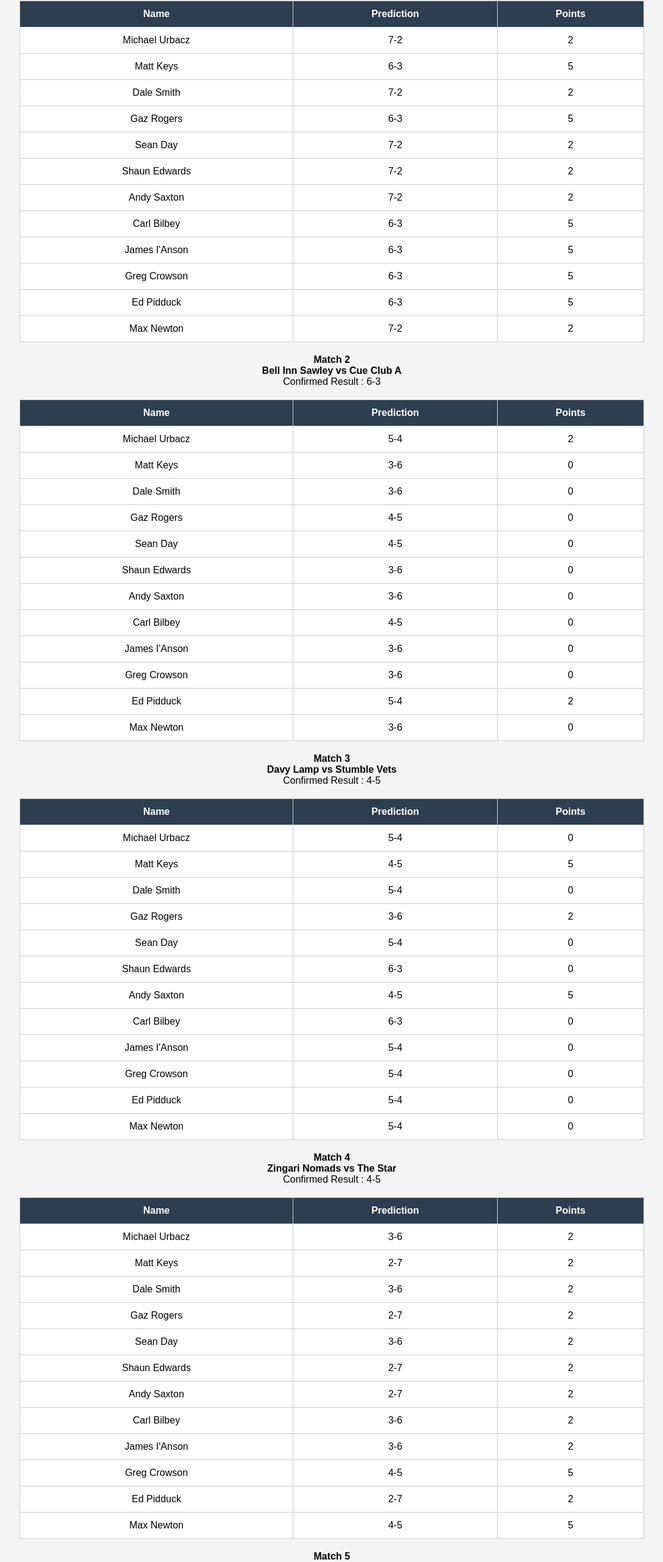
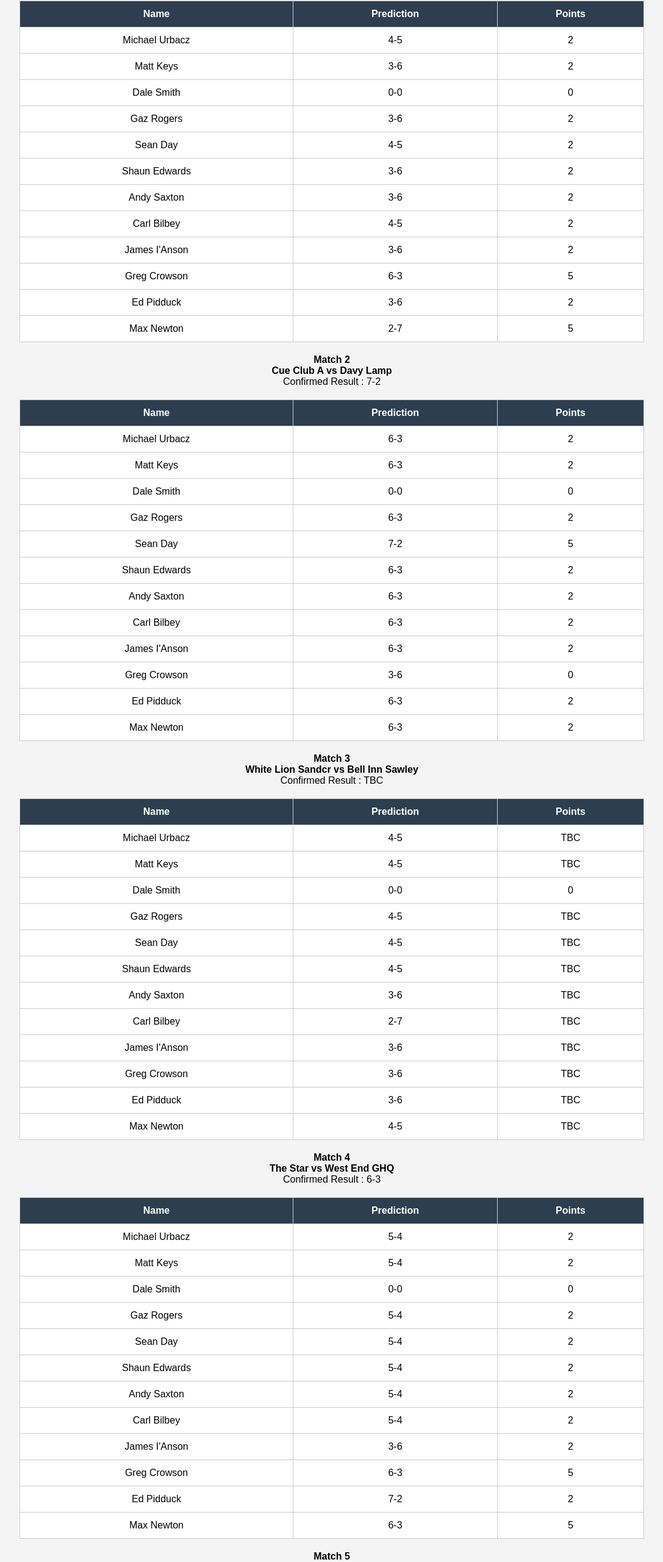
Before and after one commit to starpool2025/super-five-results, a plain HTML site: page index.html in a window 1280 px wide. Shown: the part 225-2786 px from the top of the page at 61% size, without its empty margins (96-1183 px from the left). Drawn offline with Linux system fonts and the light colour scheme.

Commit message:
Update index.html

```diff
--- a/index.html
+++ b/index.html
@@ -59,7 +59,7 @@
 <body>
 
 <header>
-    <h1>Super 5 Results Match Week 6</h1>
+    <h1>Super 5 Results Match Week 7</h1>
 </header>
 
 <section>
@@ -71,8 +71,8 @@
 
 <section>
     <div class="sub-header"><strong>Match 1</strong></div>
-    <div class="sub-header"><strong>West End GHQ vs White Lion Sndcr</strong></div>
-    <div class="sub-header">Confirmed Result : 6-3</div>
+    <div class="sub-header"><strong>Stumble Vets vs Curzon PH</strong></div>
+    <div class="sub-header">Confirmed Result : 2-7</div>
 </section>
 
     <section>
@@ -87,48 +87,48 @@
         <tbody>
             <tr>
                 <td>Michael Urbacz</td>
-                <td>7-2</td>
+                <td>4-5</td>
                 <td>2</td>
             </tr>
             <tr>
                 <td>Matt Keys</td>
-                <td>6-3</td>
-                <td>5</td>
+                <td>3-6</td>
+                <td>2</td>
             </tr>
             <tr>
                 <td>Dale Smith</td>
-                <td>7-2</td>
+                <td>0-0</td>
+                <td>0</td>
+            </tr>
+            <tr>
+                <td>Gaz Rogers</td>
+                <td>3-6</td>
                 <td>2</td>
             </tr>
             <tr>
-                <td>Gaz Rogers</td>
-                <td>6-3</td>
-                <td>5</td>
-            </tr>
-            <tr>
                 <td>Sean Day</td>
-                <td>7-2</td>
+                <td>4-5</td>
                 <td>2</td>
             </tr>
             <tr>
                 <td>Shaun Edwards</td>
-                <td>7-2</td>
+                <td>3-6</td>
                 <td>2</td>
             </tr>
             <tr>
                 <td>Andy Saxton</td>
-                <td>7-2</td>
+                <td>3-6</td>
                 <td>2</td>
             </tr>
             <tr>
                 <td>Carl Bilbey</td>
-                <td>6-3</td>
-                <td>5</td>
+                <td>4-5</td>
+                <td>2</td>
             </tr>
             <tr>
                 <td>James I'Anson</td>
-                <td>6-3</td>
-                <td>5</td>
+                <td>3-6</td>
+                <td>2</td>
             </tr>
             <tr>
                 <td>Greg Crowson</td>
@@ -137,13 +137,13 @@
             </tr>
             <tr>
                 <td>Ed Pidduck</td>
-                <td>6-3</td>
-                <td>5</td>
+                <td>3-6</td>
+                <td>2</td>
             </tr>
             <tr>
                 <td>Max Newton</td>
-                <td>7-2</td>
-                <td>2</td>
+                <td>2-7</td>
+                <td>5</td>
             </tr>
             </tbody>
     </table>
@@ -151,7 +151,167 @@
 
     <section>
     <div class="sub-header"><strong>Match 2</strong></div>
-    <div class="sub-header"><strong>Bell Inn Sawley vs Cue Club A</strong></div>
+    <div class="sub-header"><strong>Cue Club A vs Davy Lamp</strong></div>
+    <div class="sub-header">Confirmed Result : 7-2</div>
+</section>
+
+    <section>
+    <table>
+        <thead>
+            <tr>
+                <th>Name</th>
+                <th>Prediction</th>
+                <th>Points</th>
+            </tr>
+        </thead>
+        <tbody>
+            <tr>
+                <td>Michael Urbacz</td>
+                <td>6-3</td>
+                <td>2</td>
+            </tr>
+            <tr>
+                <td>Matt Keys</td>
+                <td>6-3</td>
+                <td>2</td>
+            </tr>
+            <tr>
+                <td>Dale Smith</td>
+                <td>0-0</td>
+                <td>0</td>
+            </tr>
+            <tr>
+                <td>Gaz Rogers</td>
+                <td>6-3</td>
+                <td>2</td>
+            </tr>
+            <tr>
+                <td>Sean Day</td>
+                <td>7-2</td>
+                <td>5</td>
+            </tr>
+            <tr>
+                <td>Shaun Edwards</td>
+                <td>6-3</td>
+                <td>2</td>
+            </tr>
+            <tr>
+                <td>Andy Saxton</td>
+                <td>6-3</td>
+                <td>2</td>
+            </tr>
+            <tr>
+                <td>Carl Bilbey</td>
+                <td>6-3</td>
+                <td>2</td>
+            </tr>
+            <tr>
+                <td>James I'Anson</td>
+                <td>6-3</td>
+                <td>2</td>
+            </tr>
+            <tr>
+                <td>Greg Crowson</td>
+                <td>3-6</td>
+                <td>0</td>
+            </tr>
+            <tr>
+                <td>Ed Pidduck</td>
+                <td>6-3</td>
+                <td>2</td>
+            </tr>
+            <tr>
+                <td>Max Newton</td>
+                <td>6-3</td>
+                <td>2</td>
+            </tr>
+            </tbody>
+    </table>
+</section>
+
+<section>
+    <div class="sub-header"><strong>Match 3</strong></div>
+    <div class="sub-header"><strong>White Lion Sandcr vs Bell Inn Sawley</strong></div>
+    <div class="sub-header">Confirmed Result : TBC</div>
+</section>
+
+    <section>
+    <table>
+        <thead>
+            <tr>
+                <th>Name</th>
+                <th>Prediction</th>
+                <th>Points</th>
+            </tr>
+        </thead>
+        <tbody>
+            <tr>
+                <td>Michael Urbacz</td>
+                <td>4-5</td>
+                <td>TBC</td>
+            </tr>
+            <tr>
+                <td>Matt Keys</td>
+                <td>4-5</td>
+                <td>TBC</td>
+            </tr>
+            <tr>
+                <td>Dale Smith</td>
+                <td>0-0</td>
+                <td>0</td>
+            </tr>
+            <tr>
+                <td>Gaz Rogers</td>
+                <td>4-5</td>
+                <td>TBC</td>
+            </tr>
+            <tr>
+                <td>Sean Day</td>
+                <td>4-5</td>
+                <td>TBC</td>
+            </tr>
+            <tr>
+                <td>Shaun Edwards</td>
+                <td>4-5</td>
+                <td>TBC</td>
+            </tr>
+            <tr>
+                <td>Andy Saxton</td>
+                <td>3-6</td>
+                <td>TBC</td>
+            </tr>
+            <tr>
+                <td>Carl Bilbey</td>
+                <td>2-7</td>
+                <td>TBC</td>
+            </tr>
+            <tr>
+                <td>James I'Anson</td>
+                <td>3-6</td>
+                <td>TBC</td>
+            </tr>
+            <tr>
+                <td>Greg Crowson</td>
+                <td>3-6</td>
+                <td>TBC</td>
+            </tr>
+            <tr>
+                <td>Ed Pidduck</td>
+                <td>3-6</td>
+                <td>TBC</td>
+            </tr>
+            <tr>
+                <td>Max Newton</td>
+                <td>4-5</td>
+                <td>TBC</td>
+            </tr>
+            </tbody>
+    </table>
+</section>
+
+<section>
+    <div class="sub-header"><strong>Match 4</strong></div>
+    <div class="sub-header"><strong>The Star vs West End GHQ</strong></div>
     <div class="sub-header">Confirmed Result : 6-3</div>
 </section>
 
@@ -172,67 +332,68 @@
             </tr>
             <tr>
                 <td>Matt Keys</td>
-                <td>3-6</td>
-                <td>0</td>
+                <td>5-4</td>
+                <td>2</td>
             </tr>
             <tr>
                 <td>Dale Smith</td>
-                <td>3-6</td>
+                <td>0-0</td>
                 <td>0</td>
             </tr>
             <tr>
                 <td>Gaz Rogers</td>
-                <td>4-5</td>
-                <td>0</td>
+                <td>5-4</td>
+                <td>2</td>
             </tr>
             <tr>
                 <td>Sean Day</td>
-                <td>4-5</td>
-                <td>0</td>
+                <td>5-4</td>
+                <td>2</td>
             </tr>
             <tr>
                 <td>Shaun Edwards</td>
-                <td>3-6</td>
-                <td>0</td>
+                <td>5-4</td>
+                <td>2</td>
             </tr>
             <tr>
                 <td>Andy Saxton</td>
-                <td>3-6</td>
-                <td>0</td>
+                <td>5-4</td>
+                <td>2</td>
             </tr>
             <tr>
                 <td>Carl Bilbey</td>
-                <td>4-5</td>
-                <td>0</td>
+                <td>5-4</td>
+                <td>2</td>
             </tr>
             <tr>
                 <td>James I'Anson</td>
                 <td>3-6</td>
-                <td>0</td>
+                <td>2</td>
             </tr>
             <tr>
                 <td>Greg Crowson</td>
-                <td>3-6</td>
-                <td>0</td>
+                <td>6-3</td>
+                <td>5</td>
             </tr>
             <tr>
                 <td>Ed Pidduck</td>
-                <td>5-4</td>
+                <td>7-2</td>
                 <td>2</td>
             </tr>
             <tr>
                 <td>Max Newton</td>
-                <td>3-6</td>
-                <td>0</td>
+                <td>6-3</td>
+                <td>5</td>
             </tr>
             </tbody>
     </table>
 </section>
 
+
 <section>
-    <div class="sub-header"><strong>Match 3</strong></div>
-    <div class="sub-header"><strong>Davy Lamp vs Stumble Vets</strong></div>
-    <div class="sub-header">Confirmed Result : 4-5</div>
+    <div class="sub-header"><strong>Match 5</strong></div>
+    <div class="sub-header"><strong>Zingari Nomads vs Eaton Farm</strong></div>
+    <div class="sub-header">Confirmed Result : 6-3</div>
 </section>
 
     <section>
@@ -248,223 +409,62 @@
             <tr>
                 <td>Michael Urbacz</td>
                 <td>5-4</td>
-                <td>0</td>
+                <td>2</td>
             </tr>
             <tr>
                 <td>Matt Keys</td>
-                <td>4-5</td>
-                <td>5</td>
+                <td>5-4</td>
+                <td>2</td>
             </tr>
             <tr>
                 <td>Dale Smith</td>
-                <td>5-4</td>
+                <td>0-0</td>
                 <td>0</td>
             </tr>
             <tr>
                 <td>Gaz Rogers</td>
-                <td>3-6</td>
-                <td>2</td>
+                <td>6-3</td>
+                <td>5</td>
             </tr>
             <tr>
                 <td>Sean Day</td>
                 <td>5-4</td>
-                <td>0</td>
+                <td>2</td>
             </tr>
             <tr>
                 <td>Shaun Edwards</td>
-                <td>6-3</td>
-                <td>0</td>
+                <td>5-4</td>
+                <td>2</td>
             </tr>
             <tr>
                 <td>Andy Saxton</td>
-                <td>4-5</td>
+                <td>6-3</td>
                 <td>5</td>
             </tr>
             <tr>
                 <td>Carl Bilbey</td>
                 <td>6-3</td>
-                <td>0</td>
+                <td>5</td>
             </tr>
             <tr>
                 <td>James I'Anson</td>
                 <td>5-4</td>
-                <td>0</td>
+                <td>2</td>
             </tr>
             <tr>
                 <td>Greg Crowson</td>
                 <td>5-4</td>
-                <td>0</td>
+                <td>2</td>
             </tr>
             <tr>
                 <td>Ed Pidduck</td>
-                <td>5-4</td>
+                <td>4-5</td>
                 <td>0</td>
             </tr>
             <tr>
                 <td>Max Newton</td>
                 <td>5-4</td>
-                <td>0</td>
-            </tr>
-            </tbody>
-    </table>
-</section>
-
-<section>
-    <div class="sub-header"><strong>Match 4</strong></div>
-    <div class="sub-header"><strong>Zingari Nomads vs The Star</strong></div>
-    <div class="sub-header">Confirmed Result : 4-5</div>
-</section>
-
-    <section>
-    <table>
-        <thead>
-            <tr>
-                <th>Name</th>
-                <th>Prediction</th>
-                <th>Points</th>
-            </tr>
-        </thead>
-        <tbody>
-            <tr>
-                <td>Michael Urbacz</td>
-                <td>3-6</td>
                 <td>2</td>
-            </tr>
-            <tr>
-                <td>Matt Keys</td>
-                <td>2-7</td>
-                <td>2</td>
-            </tr>
-            <tr>
-                <td>Dale Smith</td>
-                <td>3-6</td>
-                <td>2</td>
-            </tr>
-            <tr>
-                <td>Gaz Rogers</td>
-                <td>2-7</td>
-                <td>2</td>
-            </tr>
-            <tr>
-                <td>Sean Day</td>
-                <td>3-6</td>
-                <td>2</td>
-            </tr>
-            <tr>
-                <td>Shaun Edwards</td>
-                <td>2-7</td>
-                <td>2</td>
-            </tr>
-            <tr>
-                <td>Andy Saxton</td>
-                <td>2-7</td>
-                <td>2</td>
-            </tr>
-            <tr>
-                <td>Carl Bilbey</td>
-                <td>3-6</td>
-                <td>2</td>
-            </tr>
-            <tr>
-                <td>James I'Anson</td>
-                <td>3-6</td>
-                <td>2</td>
-            </tr>
-            <tr>
-                <td>Greg Crowson</td>
-                <td>4-5</td>
-                <td>5</td>
-            </tr>
-            <tr>
-                <td>Ed Pidduck</td>
-                <td>2-7</td>
-                <td>2</td>
-            </tr>
-            <tr>
-                <td>Max Newton</td>
-                <td>4-5</td>
-                <td>5</td>
-            </tr>
-            </tbody>
-    </table>
-</section>
-
-
-<section>
-    <div class="sub-header"><strong>Match 5</strong></div>
-    <div class="sub-header"><strong>Eaton Farm vs Curzon PH</strong></div>
-    <div class="sub-header">Confirmed Result : 3-6</div>
-</section>
-
-    <section>
-    <table>
-        <thead>
-            <tr>
-                <th>Name</th>
-                <th>Prediction</th>
-                <th>Points</th>
-            </tr>
-        </thead>
-        <tbody>
-            <tr>
-                <td>Michael Urbacz</td>
-                <td>2-7</td>
-                <td>2</td>
-            </tr>
-            <tr>
-                <td>Matt Keys</td>
-                <td>3-6</td>
-                <td>5</td>
-            </tr>
-            <tr>
-                <td>Dale Smith</td>
-                <td>2-7</td>
-                <td>2</td>
-            </tr>
-            <tr>
-                <td>Gaz Rogers</td>
-                <td>2-7</td>
-                <td>2</td>
-            </tr>
-            <tr>
-                <td>Sean Day</td>
-                <td>4-5</td>
-                <td>2</td>
-            </tr>
-            <tr>
-                <td>Shaun Edwards</td>
-                <td>2-7</td>
-                <td>2</td>
-            </tr>
-            <tr>
-                <td>Andy Saxton</td>
-                <td>2-7</td>
-                <td>2</td>
-            </tr>
-            <tr>
-                <td>Carl Bilbey</td>
-                <td>1-8</td>
-                <td>2</td>
-            </tr>
-            <tr>
-                <td>James I'Anson</td>
-                <td>2-7</td>
-                <td>2</td>
-            </tr>
-            <tr>
-                <td>Greg Crowson</td>
-                <td>2-7</td>
-                <td>2</td>
-            </tr>
-            <tr>
-                <td>Ed Pidduck</td>
-                <td>2-7</td>
-                <td>2</td>
-            </tr>
-            <tr>
-                <td>Max Newton</td>
-                <td>3-6</td>
-                <td>5</td>
             </tr>
             </tbody>
     </table>
```
